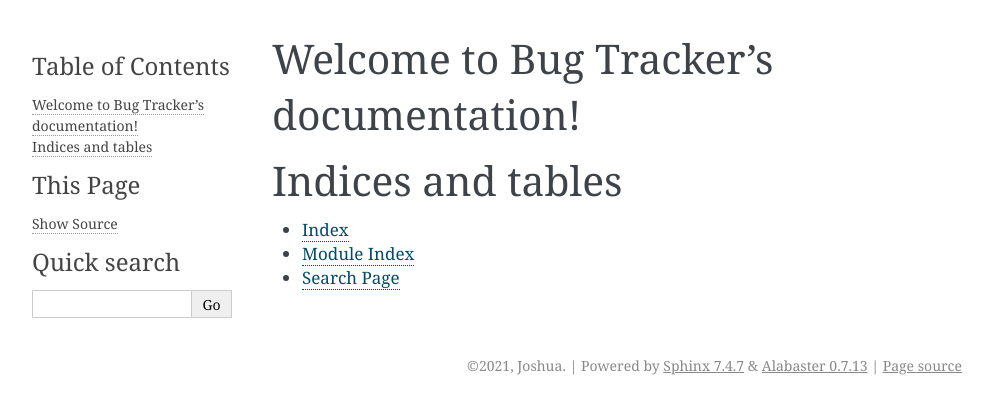
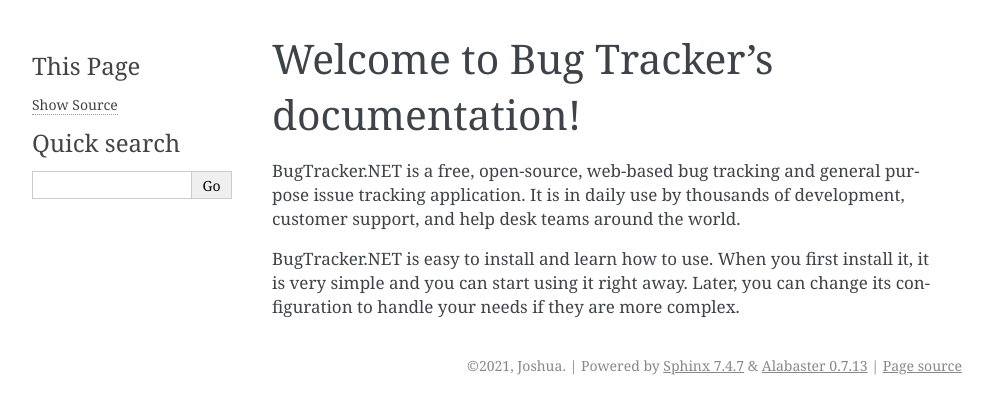
Before and after one commit to Displace99/Bug-Tracker, a Sphinx documentation site: the page built from docs/source/index.rst, in a window 1280 px wide. Shown: the top 414 px of the page, without its empty margins (148-1141 px from the left). Built offline with Sphinx 7.4.7, drawn with Linux system fonts in a browser that asks for light colours.

Commit message:
Updates Index page

```diff
--- a/docs/source/index.rst
+++ b/docs/source/index.rst
@@ -5,16 +5,10 @@
 
 Welcome to Bug Tracker's documentation!
 =======================================
+BugTracker.NET is a free, open-source, web-based bug tracking and general purpose issue tracking application. It is in daily use by thousands of development, customer support, and help desk teams around the world.
+
+BugTracker.NET is easy to install and learn how to use. When you first install it, it is very simple and you can start using it right away. Later, you can change its configuration to handle your needs if they are more complex.
 
 .. toctree::
    :maxdepth: 2
    :caption: Contents:
-
-
-
-Indices and tables
-==================
-
-* :ref:`genindex`
-* :ref:`modindex`
-* :ref:`search`
```
